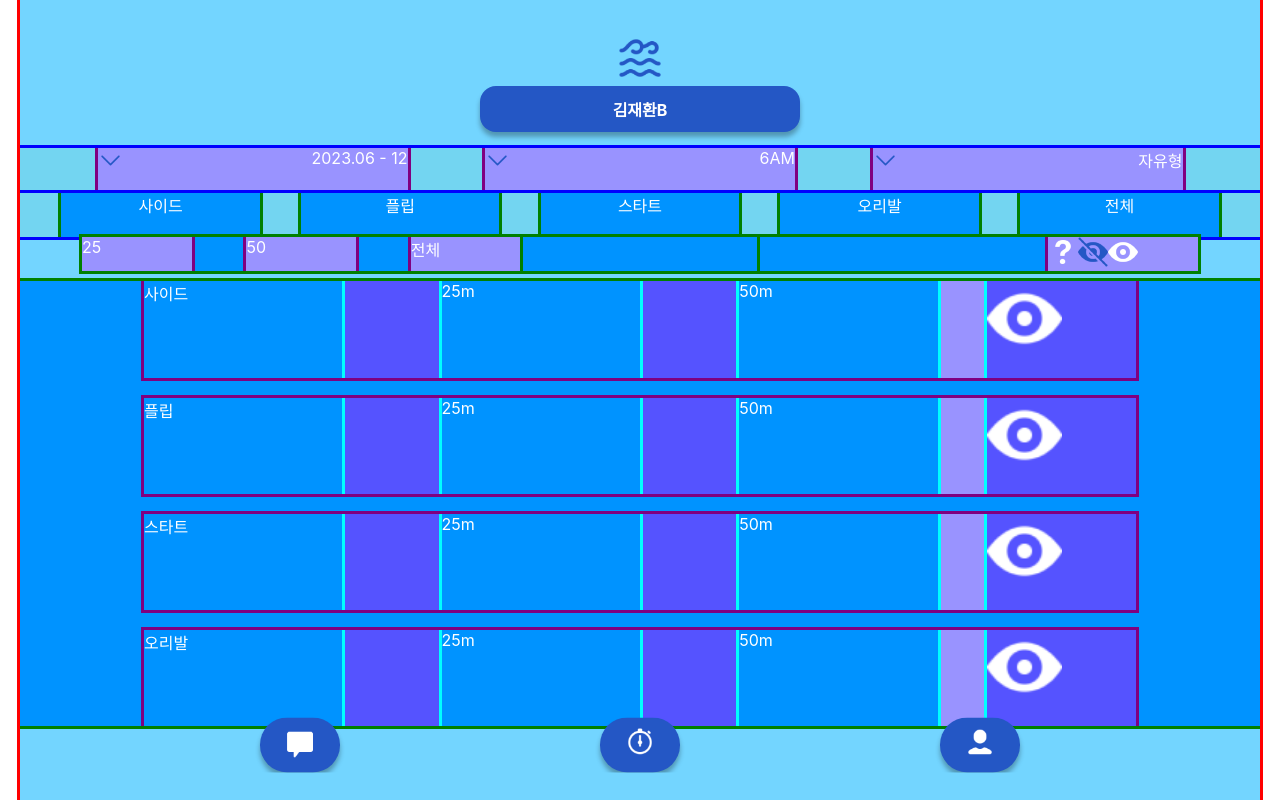
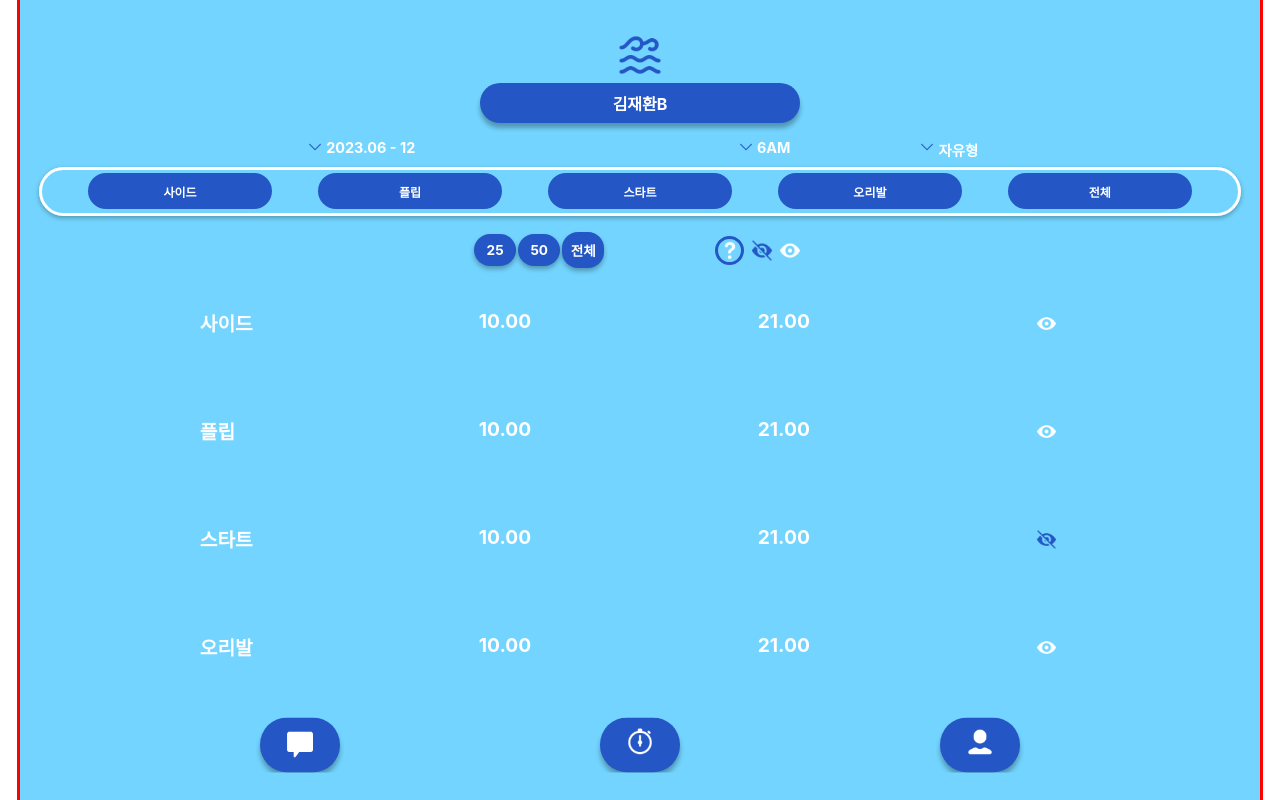
Before and after one commit to RIDE-THE-WAVE/Frontend, a React (Create React App) app in the folder ride-the-wave/: page /myrecord in a window 1280 px wide. Built offline with nearby package versions, Linux system fonts and the light colour scheme.

Commit message:
FEAT: 개인 기록 페이지 UI 구현 #6

```diff
--- a/ride-the-wave/src/component/records/myrecord/MyRecord.js
+++ b/ride-the-wave/src/component/records/myrecord/MyRecord.js
@@ -29,16 +29,16 @@ function MyRecord() {
                     myrecord 와 grouprecord 는 같은 컴포넌트를 사용하므로 common 에 빼줘야한다.
                 */}
                 <div className={styles.contents_period_toggle}>
-                    <span><img src={arrow} alt="arrow" width='50%'/></span>
-                    <span>2023.06 - 12</span>
+                    <span className={styles.toggle_img}><img src={arrow} alt="arrow"/></span>
+                    <span>&nbsp;2023.06 - 12</span>
                 </div>
                 <div className={styles.contents_class_toggle}>
-                    <span><img src={arrow} alt="arrow" width='50%'/></span>
-                    <span>6AM</span>
+                    <span className={styles.toggle_img}><img src={arrow} alt="arrow"/></span>
+                    <span>&nbsp;6AM</span>
                 </div>
                 <div className={styles.contents_type_toggle}>
-                    <span><img src={arrow} alt="arrow" width='50%'/></span>
-                    <span>자유형</span>
+                    <span className={styles.toggle_img}><img src={arrow} alt="arrow"/></span>
+                    <span>&nbsp;자유형</span>
                 </div>
             </div>
             <div className={styles.contents_turn_type}>
@@ -60,7 +60,7 @@ function MyRecord() {
             </div>
             <div className={styles.contents_length_option_box}>
               <div className={styles.length_option_inner_box}>
-                    <div className={styles.length_option_top_box}>
+                    <div className={styles.length_option_left_box}>
                         <div className={styles.length_option}>
                             <span>25</span>
                         </div>
@@ -71,12 +71,12 @@ function MyRecord() {
                             <span>전체</span>
                         </div>
                     </div>
-                    <div className={styles.length_option_bottom_box}>
-                        <div className={styles.show_box}>
-                            <span><img src={question} alt="question" width='20%'/></span>
-                            <span><img src={hide} alt="hide" width='20%'/></span>
-                            <span><img src={eye} alt="eye" width='20%'/></span>
-                        </div>
+                    <div className={styles.length_option_right_box}>
+                        {/* <div className={styles.show_box}> */}
+                            <img src={question} alt="question" width='20%'/>
+                            <img src={hide} alt="hide" width='20%'/>
+                            <img src={eye} alt="eye" width='20%'/>
+                        {/* </div> */}
                     </div>
                 </div>
             </div>
@@ -88,14 +88,14 @@ function MyRecord() {
                                 <span>사이드</span>
                             </div>
                             <div className={styles.record}>
-                                <span>25m</span>
+                                <span>10.00</span>
                             </div>
                             <div className={styles.record}>
-                                <span>50m</span>
+                                <span>21.00</span>
                             </div>
                         </div>
                         <div className={styles.show}>
-                            <span><img src={eye} alt="eye" width='50%'/></span>
+                            <img src={eye} alt="eye"/>
                         </div>
                     </div>
                     <div className={styles.record_of_turn_type_box}>
@@ -104,14 +104,14 @@ function MyRecord() {
                                 <span>플립</span>
                             </div>
                             <div className={styles.record}>
-                                <span>25m</span>
+                                <span>10.00</span>
                             </div>
                             <div className={styles.record}>
-                                <span>50m</span>
+                                <span>21.00</span>
                             </div>
                         </div>
                         <div className={styles.show}>
-                            <span><img src={eye} alt="eye" width='50%'/></span>
+                            <img src={eye} alt="eye"/>
                         </div>
                     </div>
                     <div className={styles.record_of_turn_type_box}>
@@ -120,14 +120,14 @@ function MyRecord() {
                                 <span>스타트</span>
                             </div>
                             <div className={styles.record}>
-                                <span>25m</span>
+                                <span>10.00</span>
                             </div>
                             <div className={styles.record}>
-                                <span>50m</span>
+                                <span>21.00</span>
                             </div>
                         </div>
                         <div className={styles.show}>
-                            <span><img src={eye} alt="eye" width='50%'/></span>
+                            <img src={hide} alt="eye"/>
                         </div>
                     </div>
                     <div className={styles.record_of_turn_type_box}>
@@ -136,14 +136,14 @@ function MyRecord() {
                                 <span>오리발</span>
                             </div>
                             <div className={styles.record}>
-                                <span>25m</span>
+                                <span>10.00</span>
                             </div>
                             <div className={styles.record}>
-                                <span>50m</span>
+                                <span>21.00</span>
                             </div>
                         </div>
                         <div className={styles.show}>
-                            <span><img src={eye} alt="eye" width='50%'/></span>
+                            <img src={eye} alt="eye"/>
                         </div>
                     </div>
                   </div>
--- a/ride-the-wave/src/component/records/myrecord/MyRecord.module.css
+++ b/ride-the-wave/src/component/records/myrecord/MyRecord.module.css
@@ -7,7 +7,7 @@
     /* grid container */
     display: grid;
     grid-template-columns: 1fr;
-    grid-template-rows: 1fr repeat(3, 0.3fr) 3fr 0.5fr;
+    grid-template-rows: 1fr 0.2fr 0.35fr 0.5fr 3fr 0.7fr;
     outline: 3px solid red;
     background-color: #73D5FF;
     color: white;
@@ -43,7 +43,7 @@
     display: flex;
     justify-content: center;
     align-items: center;
-    border-radius: 1rem;
+    border-radius: 1.5rem;
     box-shadow: 0px 5px 5px rgba(0, 0, 0, 0.3);
     background-color: #2457C5;
     /* outline: 3px solid green; */
@@ -60,162 +60,192 @@
 
 /* ****************** */
 
+.contents_info_toggle_box {
+    display: flex;
+    justify-content: space-evenly;
+    width: 100%;
+    color: white;
+    font-weight: bold;
+    font-size: 0.9rem;
+    /* outline: 3px solid blue; */
+    /* background-color: #73D5F1; */
+}
+
+.contents_period_toggle {
+    flex: 0.4;
+    display: flex;
+    justify-content: center;
+    /* outline: 3px solid purple; */
+    /* background-color: #9993ff; */
+}
+
+.toggle_img > img {
+    width: 1rem;
+    /* margin-top: 0.1rem; */
+}
+
+.contents_class_toggle {
+    flex: 0.1;
+    display: flex;
+    justify-content: center;
+    /* outline: 3px solid purple; */
+    /* background-color: #9993ff; */
+}
+
+.contents_type_toggle {
+    flex: 0.2;
+    display: flex;
+    justify-content: start;
+    /* outline: 3px solid purple; */
+    /* background-color: #9993ff; */
+}
+
+/* ************** */
+
+.contents_turn_type {
+    margin: 0 1.2rem;
+    display: flex;
+    align-items: center;
+    justify-content: space-evenly;
+    border: 0.2rem solid #fff;
+    border-radius: 2rem;
+    box-shadow: 0px 2px 5px rgba(0, 0, 0, 0.3);
+    font-weight: bold;
+    font-size: 0.75rem;
+    /* outline: 3px solid blue; */
+    /* background-color: #73D5F1; */
+}
+
+.turn_type {
+    flex: 0.15;
+    display: flex;
+    justify-content: space-evenly;
+    padding: 0.6rem;
+    border-radius: 1.7rem;
+    background-color: #2457C5;
+    /* outline: 3px solid green; */
+    /* background-color: #0093ff; */
+}
+
+/* ************** */
+
 .contents_length_option_box {
     display: flex;
     align-items: center;
-    flex-direction: column;
+    justify-content: center;
+    font-weight: bold;
+    font-size: 0.85rem;
     /* outline: 3px solid blue; */
     /* color: white; */
     /* background-color: #73D5F1; */
 }
 
-.contents_box {
+.length_option_inner_box {
+    display: grid;
+    grid-template-columns: 0.4fr 0.3fr;
+    /* grid-template-columns: repeat(2, 0.3fr); */
+    justify-content: space-between;
+    width: 21rem;
+    color: white;
+    /* outline: 3px solid green; */
+    /* background-color: #0093ff; */
+}
+
+.length_option_left_box {
+    display: flex;
+    text-align: center;
+    align-items: center;
+    justify-content: space-evenly;
+    /* color: white; */
+    /* outline: 3px solid green; */
+    /* background-color: #0093ff; */
+}
+
+.length_option {
+    flex: 0.3;
+    padding: 0.5rem;
+    border-radius: 1rem;
+    background-color: #2457C5;
+    box-shadow: 0px 3px 5px rgba(0, 0, 0, 0.3);
+    /* outline: 3px solid purple; */
+    /* color: white; */
+    /* background-color: #9993ff; */
+}
+
+.length_option_right_box {
     display: flex;
     align-items: center;
-    flex-direction: column;
+    justify-content: space-evenly;
+    /* color: white; */
+    /* outline: 3px solid green; */
+    /* background-color: #0093ff; */
+}
+
+.length_option_right_box > img:first-child {
+    border: 0.2rem solid #2457C5;
+    border-radius: 50%;
+    padding: 0.1rem;
+    /* outline: 3px solid purple; */
+    /* color: white; */
+    /* background-color: #9993ff; */
+}
+
+/* ***************** */
+
+.contents_box {
+    font-weight: bolder;
+    font-size: 1.2rem;
+    margin-top: 1.5rem;
     /* outline: 3px solid blue; */
     /* color: white; */
     /* background-color: #73D5F1; */
 }
 
-.contents_info_toggle_box {
-    display: flex;
-    justify-content: space-evenly;
-    width: 100%;
-    color: white;
-    outline: 3px solid blue;
-    background-color: #73D5F1;
-}
-
-.contents_turn_type {
-    display: flex;
-    justify-content: space-evenly;
-    width: 100%;
-    color: white;
-    outline: 3px solid blue;
-    background-color: #73D5F1;
-}
-
-.contents_period_toggle {
-    flex: 0.25;
-    display: flex;
-    justify-content: space-between;
-    outline: 3px solid purple;
-    color: white;
-    background-color: #9993ff;
-}
-
-.contents_class_toggle {
-    flex: 0.25;
-    display: flex;
-    justify-content: space-between;
-    outline: 3px solid purple;
-    color: white;
-    background-color: #9993ff;
-}
-
-.contents_type_toggle {
-    flex: 0.25;
-    display: flex;
-    justify-content: space-between;
-    outline: 3px solid purple;
-    color: white;
-    background-color: #9993ff;
-}
-
-.length_option_inner_box {
-    display: grid;
-    grid-template-columns: repeat(2, 0.4fr);
-    justify-content: space-between;
-    width: 90%;
-    gap: 20px;
-    color: white;
-    outline: 3px solid green;
-    background-color: #0093ff;
-}
-
-.turn_type {
-    display: flex;
-    justify-content: space-evenly;
-    width: 16%;
-    color: white;
-    outline: 3px solid green;
-    background-color: #0093ff;
-}
-
 .contents {
     display: grid;
     grid-template-columns: 0.8fr;
+    gap: 5rem;
     justify-content: center;
-    width: 100%;
-    height: 100%;
-    gap: 20px;
-    color: white;
-    outline: 3px solid green;
-    background-color: #0093ff;
-}
-
-.length_option_top_box {
-    display: flex;
-    justify-content: space-between;
-    color: white;
-    outline: 3px solid green;
-    background-color: #0093ff;
-}
-
-.length_option_bottom_box {
-    display: flex;
-    justify-content: end;
-    color: white;
-    outline: 3px solid green;
-    background-color: #0093ff;
+    /* outline: 3px solid green; */
+    /* background-color: #0093ff; */
 }
 
 .record_of_turn_type_box {
     display: flex;
+    align-items: center;
     justify-content: space-between;
-    outline: 3px solid purple;
-    color: white;
-    background-color: #9993ff;
-}
-
-.length_option {
-    flex: 0.25;
-    outline: 3px solid purple;
-    color: white;
-    background-color: #9993ff;
-}
-
-.show_box {
-    outline: 3px solid purple;
-    color: white;
-    background-color: #9993ff;
+    /* outline: 3px solid purple; */
+    /* background-color: #9993ff; */
 }
 
 .records {
+    flex: 0.9;
     display: flex;
-    flex: 0.8;
-    justify-content: space-between;
-    outline: 3px solid cyan;
-    color: white;
-    background-color: #5553ff;
-}
-
-.show {
-    flex: 0.15;
-    outline: 3px solid cyan;
-    color: white;
-    background-color: #5553ff;
+    justify-content: space-evenly;
+    /* outline: 3px solid cyan; */
+    /* background-color: #5553ff; */
 }
 
 .record {
     flex: 0.25;
     display: flex;
-    justify-content: space-between;
-    outline: 3px solid cyan;
-    color: white;
-    background-color: #0093ff;
+    justify-content: start;
+    /* outline: 3px solid cyan; */
+    /* background-color: #0093ff; */
 }
+
+.show {
+    flex: 0.1;
+    display: flex;
+    /* outline: 3px solid cyan; */
+    /* color: white; */
+    /* background-color: #5553ff; */
+}
+
+.show > img {
+    width: 1.2rem;
+}
+
 
 @media screen and (min-width:500px) {
     .MyRecord {
```
